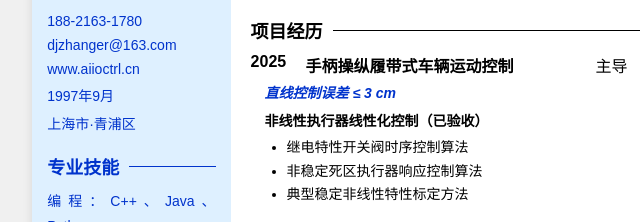
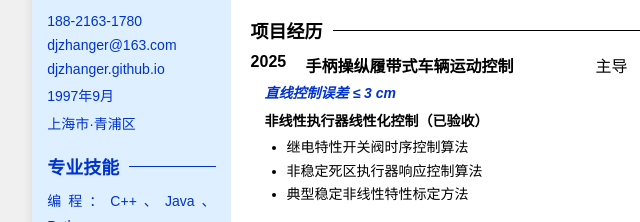
Before and after one commit to djzhanger/djzhanger.github.io, a plain HTML site: page index.html in a window 1280 px wide. Shown: the part 149-371 px from the top of the page, 211-851 px from the left. Drawn offline with Linux system fonts and the light colour scheme.

Commit message:
修改个人主页网址信息

```diff
--- a/index.html
+++ b/index.html
@@ -18,7 +18,7 @@
                 <hl2>个人信息</hl2>
                 <p>188-2163-1780</p>
                 <p>djzhanger@163.com</p>
-                <p>www.aiioctrl.cn</p>
+                <p>djzhanger.github.io</p>
                 <p>1997年9月</p>
                 <p>上海市·青浦区</p>
             </section>
```
